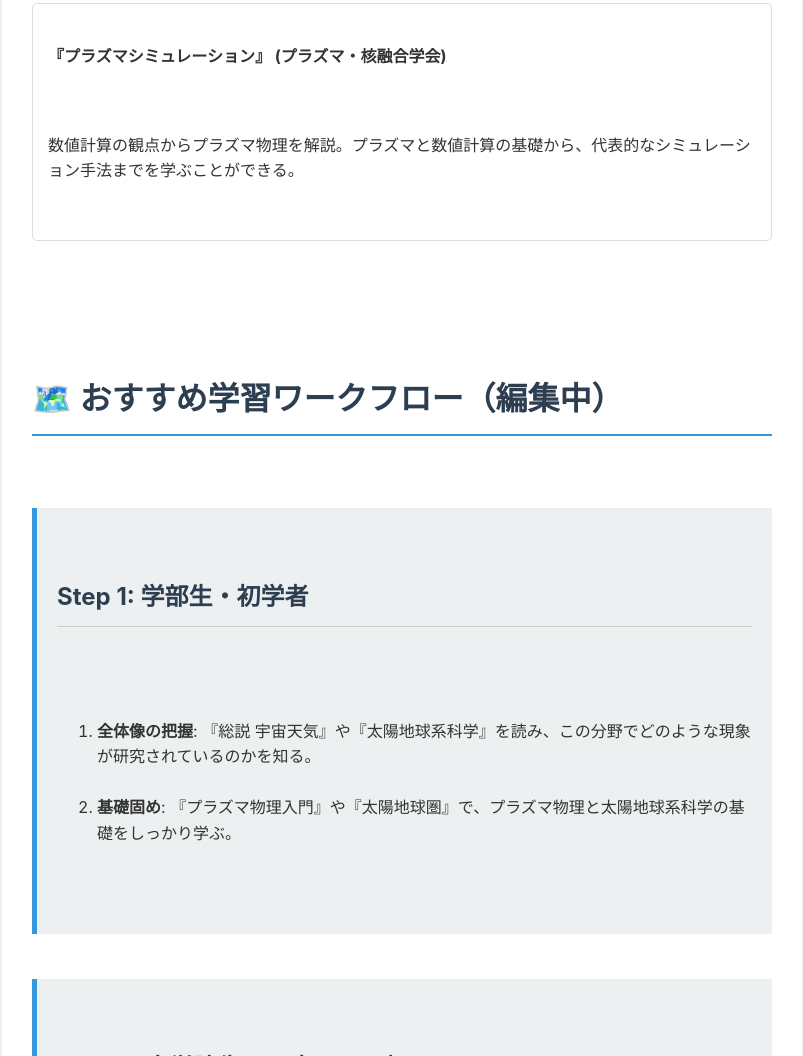
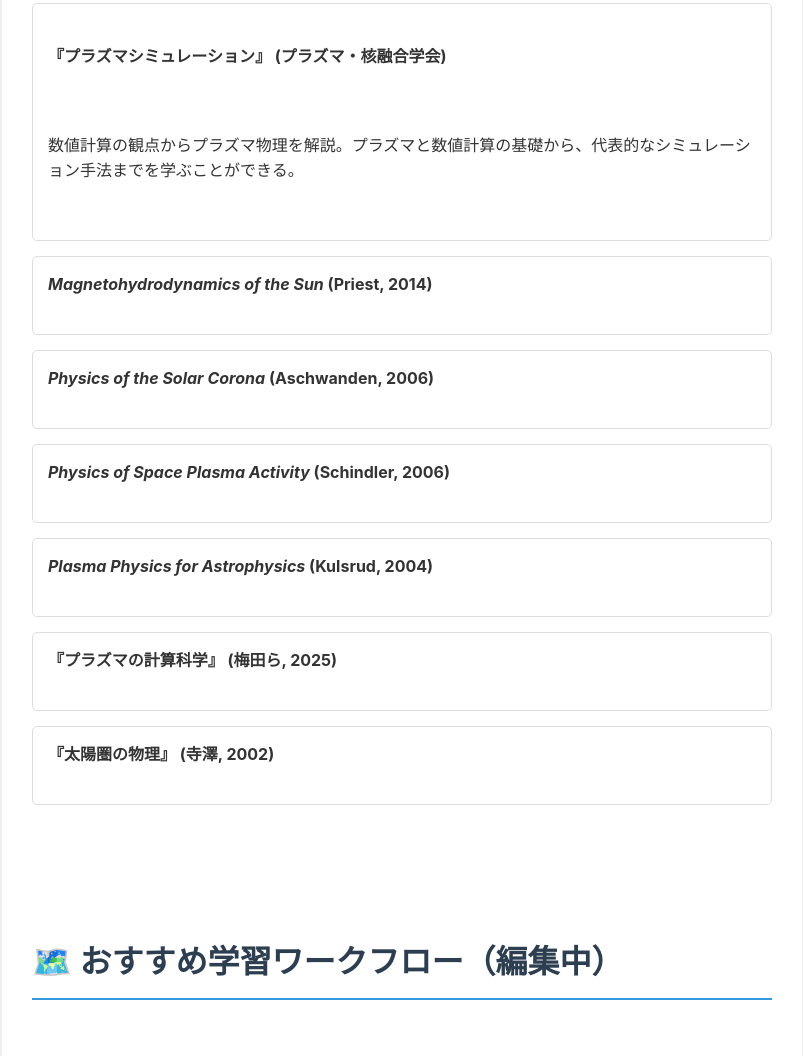
Before and after one commit to Butadiene/Aurora-SpacePlasma-website-jp, a plain HTML site: page docs/index.html in a window 1280 px wide. Shown: the part 8806-9862 px from the top of the page, without its empty margins (238-1041 px from the left). Drawn offline with Linux system fonts and the light colour scheme.

Commit message:
add text list #1

```diff
--- a/docs/index.html
+++ b/docs/index.html
@@ -201,6 +201,24 @@ footer { text-align: center; margin-top: 40px; color: #777; font-size: 0.9em; }
             <h4>『プラズマシミュレーション』 (プラズマ・核融合学会)</h4>
             <p>数値計算の観点からプラズマ物理を解説。プラズマと数値計算の基礎から、代表的なシミュレーション手法までを学ぶことができる。</p>
         </div>
+        <div class="book-item">
+            <h4><i>Magnetohydrodynamics of the Sun</i> (Priest, 2014)</h4>
+        </div>
+        <div class="book-item">
+            <h4><i>Physics of the Solar Corona</i> (Aschwanden, 2006)</h4>
+        </div>
+        <div class="book-item">
+            <h4><i>Physics of Space Plasma Activity</i> (Schindler, 2006)</h4>
+        </div>
+        <div class="book-item">
+            <h4><i>Plasma Physics for Astrophysics</i> (Kulsrud, 2004)</h4>
+        </div>
+        <div class="book-item">
+            <h4>『プラズマの計算科学』 (梅田ら, 2025)</h4>
+        </div>
+        <div class="book-item">
+            <h4>『太陽圏の物理』 (寺澤, 2002)</h4>
+        </div>
     </section>
 
     <section id="workflow">
```
Also changed, not shown: 1 other file.
